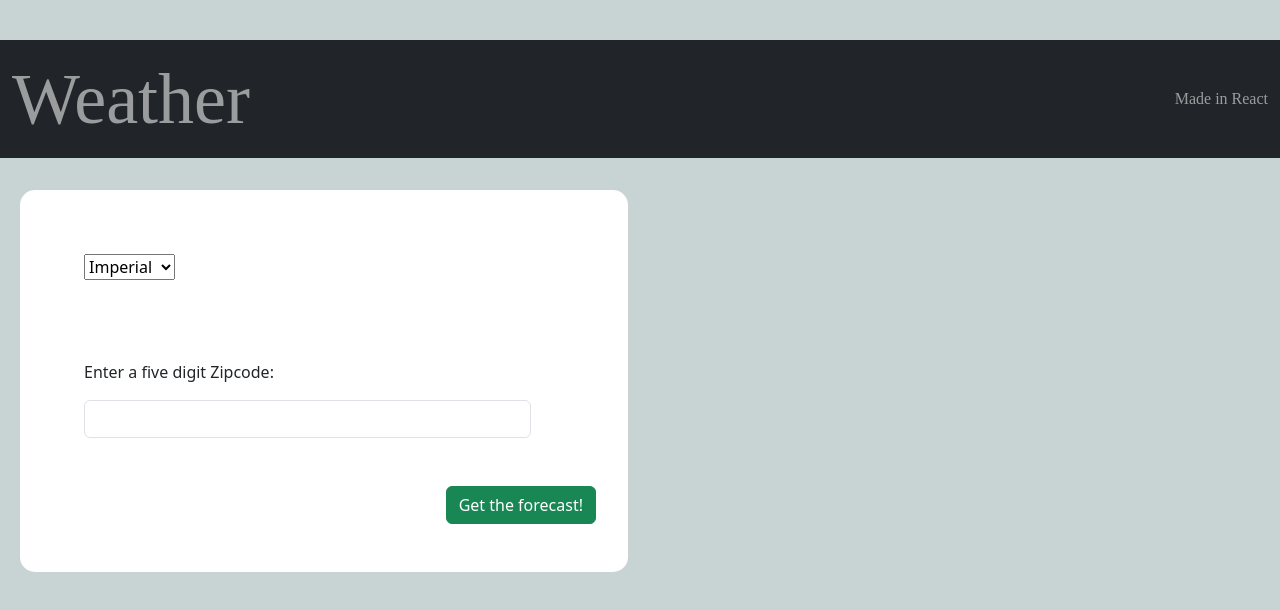
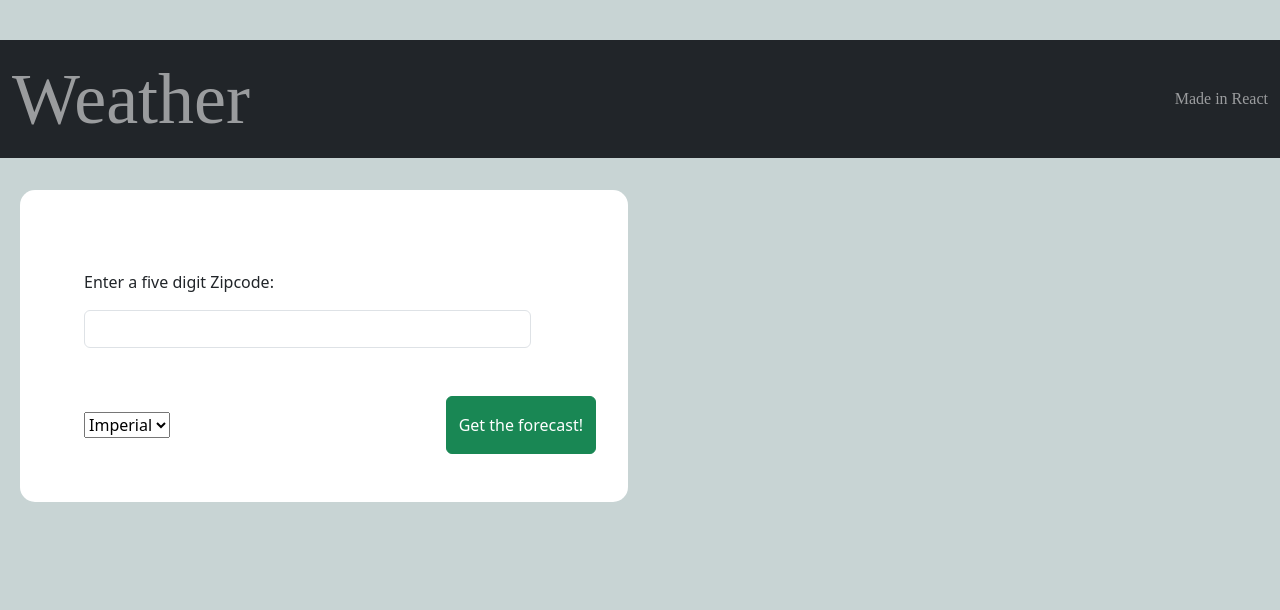
Before and after one commit to maracw/react-weather, a React (Create React App) app: page / in a window 1280 px wide. Shown: the top 610 px of the page. Built offline with nearby package versions, Linux system fonts and the light colour scheme; a web font is replaced by a local one.

Commit message:
experimenting with parsing in MyURL class

```diff
--- a/src/components/WeatherListitem.js
+++ b/src/components/WeatherListitem.js
@@ -10,17 +10,11 @@ const handleItemClick =() => {
 }
 
 //const displayUnits = currentUnits=="imperial"? "F" :"C";
-let displayUnits;
-    if(currentUnits =="metric"){
-        displayUnits="C";
-    }
-    else if (currentUnits=="imperial"){
-        displayUnits="F";
-    }
-    else{
-        displayUnits="K";
-    }
-    console.log(displayUnits + currentUnits);
+let displayUnits ='K';
+if(currentUnits !="standard"){
+    displayUnits = currentUnits=="imperial"? "F" :"C";
+}
+
 
    return (
     <div className="weather-list-item" data-index={index} onClick={handleItemClick}>
--- a/src/components/ZipForm.js
+++ b/src/components/ZipForm.js
@@ -38,16 +38,7 @@ function ZipForm ({onSubmit}){
         <div className="zip-form col-md-6">
             <form id="zipForm" className="d-flex flex-row" onSubmit={handleFormSubmit} >
                 <div className="m-3">
-                <div>
-                    <select
-                    value={units} // ...force the select's value to match the state variable...
-                    onChange={e => setUnits(e.target.value)} // ... and update the state variable on any change!
-                    >
-                        <option value="imperial">Imperial</option>
-                        <option value="metric">Metric</option>
-                        <option value="standard">Standard</option>
-                     </select>
-                </div>
+
                     <div>
                         <label className="my-3">Enter a five digit Zipcode:</label>
                         <input
@@ -57,7 +48,14 @@ function ZipForm ({onSubmit}){
                         />
                     </div>
                     <div>
-
+                        <select
+                            value={units}
+                            onChange={e => setUnits(e.target.value)}
+                            >
+                            <option value="imperial">Imperial</option>
+                            <option value="metric">Metric</option>
+                            <option value="standard">Science</option>
+                        </select>
                     </div>
                     <button type="submit" className="my-3 btn btn-success"> Get the forecast!</button>
                 </div>
--- a/src/utilities/MyURL.js
+++ b/src/utilities/MyURL.js
@@ -16,9 +16,7 @@ class MyURL {
     static createURL(scheme, domain, endpoint, params){
         //if params is not null - transform the object into an string using ,for in and join
         let queryString = params!==null? this.buildQueryString(params) : "";
-       console.log("querystring is :" +queryString);
         const result = scheme + domain + endpoint +'?' + queryString;
-        console.log("###result from MyURL: "+ result);
         return result;
     }
 
@@ -33,12 +31,29 @@ class MyURL {
         return kvp.join('&');
     }
 
-    static buildQueryStringNoEncoding(params) {
+    static parseQueryStringFromURL(url) {
+        //get the text after the search operator
+        let queryString = url.split('?')[1];
+        let queryString2 = url.substring(url.indexOf('?')+1);
+        //get an array of kvp
+        let kvp = queryString.split('&');
 
-    }
-    //take a string and parse it into its various URL components
-    static componentsFromURL(url) {
+        let params={};
 
+        params = kvp.map((el)=>{
+            let arr = el.split('=');
+            let key=arr[0];
+            let value =arr[1];
+            return {key : value};
+        })
+
+        let params2 ={};
+        params2 = kvp.map((el)=>{
+            let arr = el.split('=');
+            return [arr[0], arr[1]];
+        })
+        console.log(params);
+        console.log(params2);
     }
 }
 
--- a/src/utilities/openWeather.js
+++ b/src/utilities/openWeather.js
@@ -17,6 +17,7 @@ export default class OpenWeather {
             appid: OPENWEATHER_API_KEY_VALUE
         };
         let locationURL = MyURL.createURL(SCHEME, OPENWEATHER_DOMAIN, OPENWEATHER_LOCATION_ENDPOINT, params);
+        const parseResult = MyURL.parseQueryStringFromURL(locationURL);
         const response =  await fetch(locationURL);
         const data = await response.json();
         return  {name: data.name, lat: data.lat, lon: data.lon};
```
